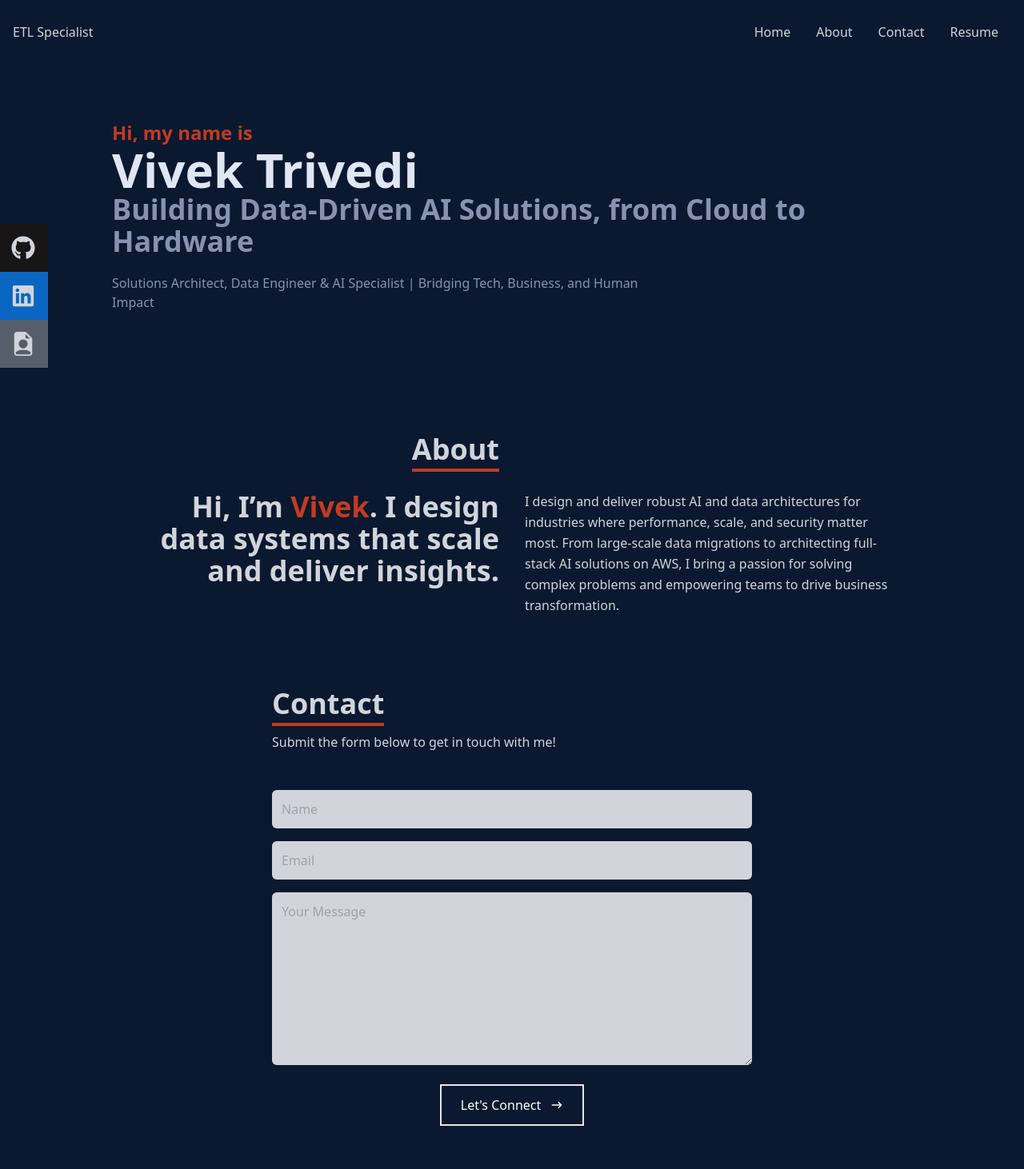
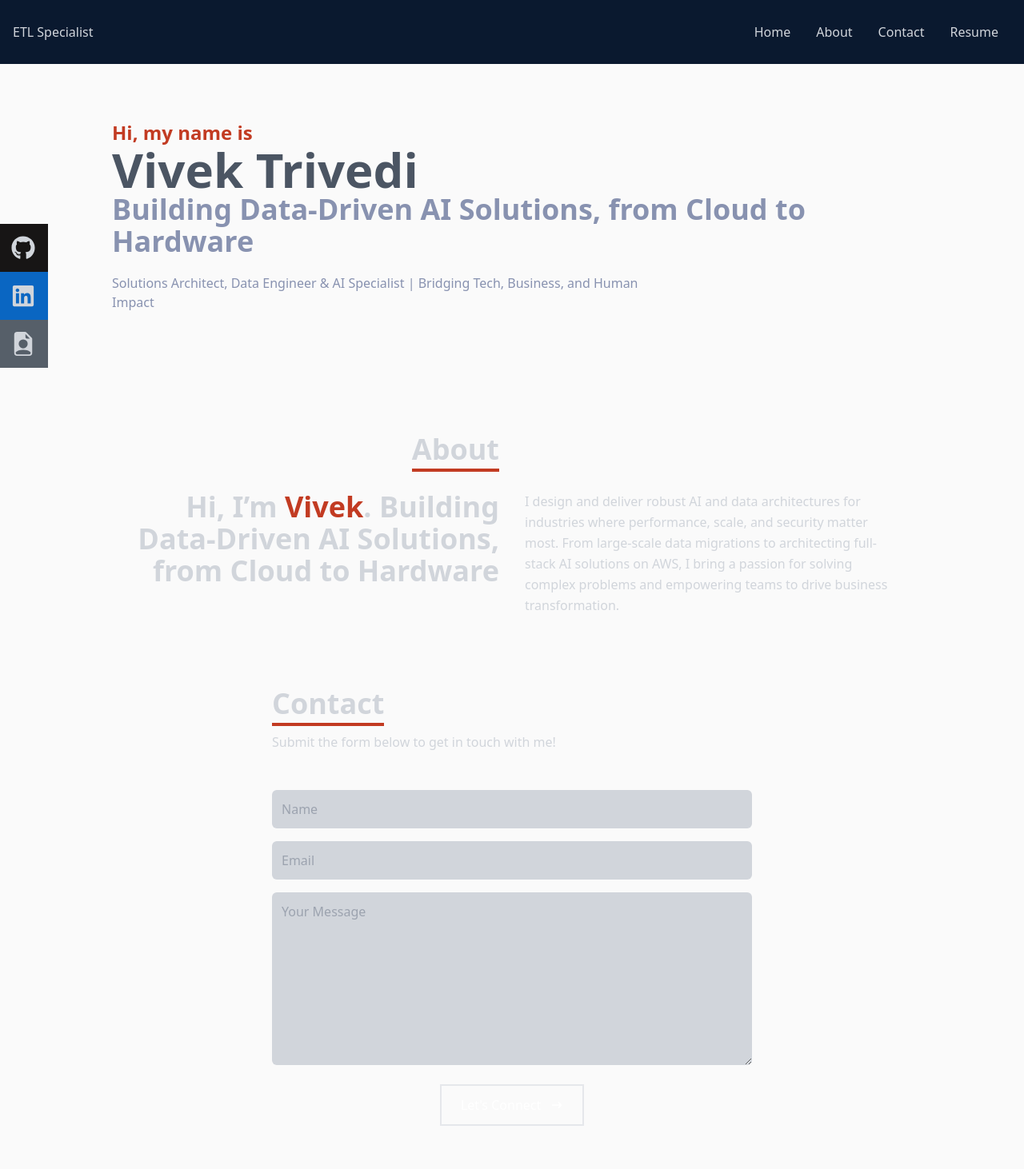
Before and after one commit to vivtri2/vivekmtrivedi.com, a React (Create React App) app in the folder frontend/: page / in a window 1280 px wide. Shown: the top 1462 px of the page at 80% size. Built offline with nearby package versions, Linux system fonts and the light colour scheme.

Commit message:
White background unfinished

```diff
--- a/frontend/src/components/About.js
+++ b/frontend/src/components/About.js
@@ -8,7 +8,7 @@ const About = () => {
   }, []);
 
   return (
-    <section name="about" className="w-full bg-[#0a192f] text-gray-300 font-sans p-6 sm:p-8">
+    <section name="about" className="w-full bg-[#FAFAFA] text-gray-300 font-sans p-6 sm:p-8">
       <div className="flex flex-col justify-center items-center w-full h-full">
 
         {/* Section Heading */}
@@ -26,7 +26,7 @@ const About = () => {
             data-aos="fade-right"
           >
             <p>
-              Hi, I’m <span className="text-[#C23B22]">Vivek</span>. I design data systems that scale and deliver insights.
+              Hi, I’m <span className="text-[#C23B22]">Vivek</span>. Building Data-Driven AI Solutions, from Cloud to Hardware
             </p>
           </div>
 
--- a/frontend/src/components/Contact.js
+++ b/frontend/src/components/Contact.js
@@ -6,7 +6,7 @@ const Contact = () => {
   return (
     <div
       name="contact"
-      className="w-full min-h-screen bg-[#0a192f] flex flex-col justify-center items-center p-6 sm:p-8 font-sans"
+      className="w-full min-h-screen bg-[#FAFAFA] flex flex-col justify-center items-center p-6 sm:p-8 font-sans"
     >
       <form
         action="https://getform.io/f/ayvkxzrb"
--- a/frontend/src/components/Home.js
+++ b/frontend/src/components/Home.js
@@ -10,14 +10,14 @@ const Home = () => {
   }, []);
 
   return (
-    <section name="home" className="w-full bg-[#0a192f] font-sans pt-[150px] pb-[100px] px-6 sm:px-8">
+    <section name="home" className="w-full bg-[#FAFAFA] font-sans pt-[150px] pb-[100px] px-6 sm:px-8">
       <div className="max-w-[1000px] mx-auto">
 
         <p className="text-[#C23B22] font-bold sm:text-2xl" data-aos="fade-down">
           Hi, my name is
         </p>
 
-        <h1 className="text-5xl sm:text-6xl font-bold text-[#e1e6f5]" data-aos="fade-right" data-aos-delay="100">
+        <h1 className="text-5xl sm:text-6xl font-bold text-[#4B5563]" data-aos="fade-right" data-aos-delay="100">
           Vivek Trivedi
         </h1>
 
```
